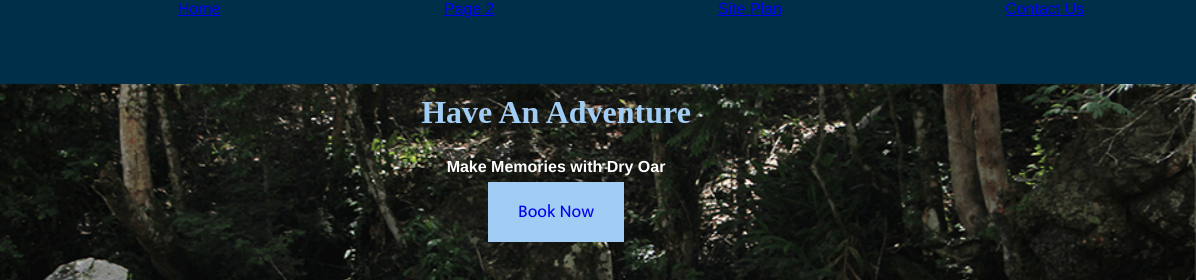
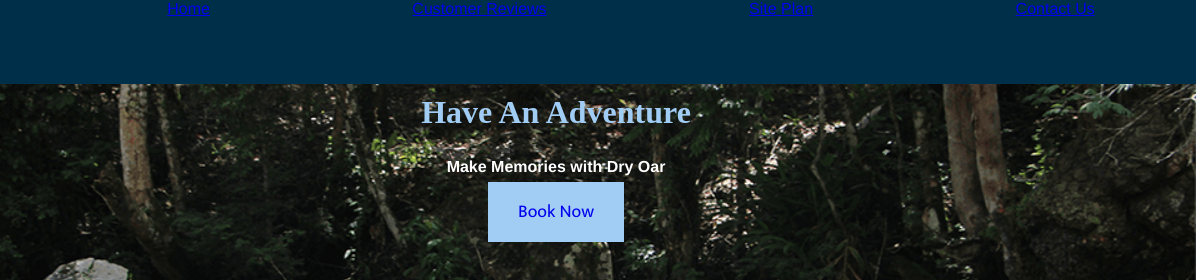
Before and after one commit to myaevera/wdd130, a plain HTML site: page wwr/index.html in a window 1280 px wide. Shown: the top 280 px of the page, 84-1280 px from the left. Drawn offline with Linux system fonts and the light colour scheme; a web font is replaced by a local one.

Commit message:
corrections

```diff
--- a/wwr/index.html
+++ b/wwr/index.html
@@ -4,7 +4,7 @@
     <meta charset="UTF-8">
     <meta http-equiv="X-UA-Compatible" content="IE=edge">
     <meta name="viewport" content="width=device-width, initial-scale=1.0">
-    <title> Whitewater Rafting Vacations | Dry Oar Boating | Home</title>
+    <title> Customer Reviews | Dry Oar Boating | Home</title>
 </head>
 <body>
     <header>
@@ -13,7 +13,7 @@
         </a>
         <nav>
             <a href="index.html">Home</a>
-            <a href="#">Page 2</a>
+            <a href="Customer-Reviews.html">Customer Reviews</a>
             <a href="site-plan-rafting.html">Site Plan</a>
             <a href="contactus.html">Contact Us</a>
         </nav>
```
